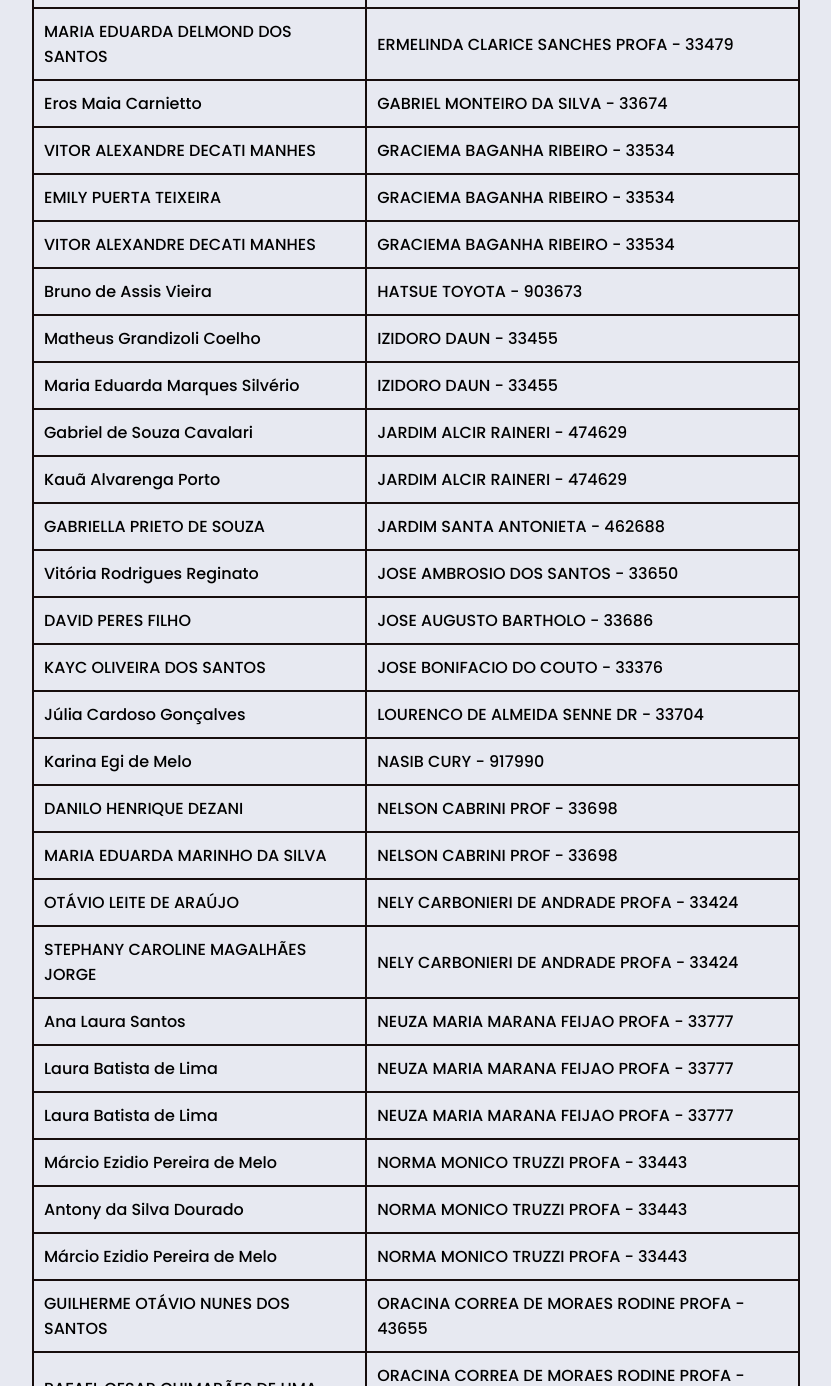
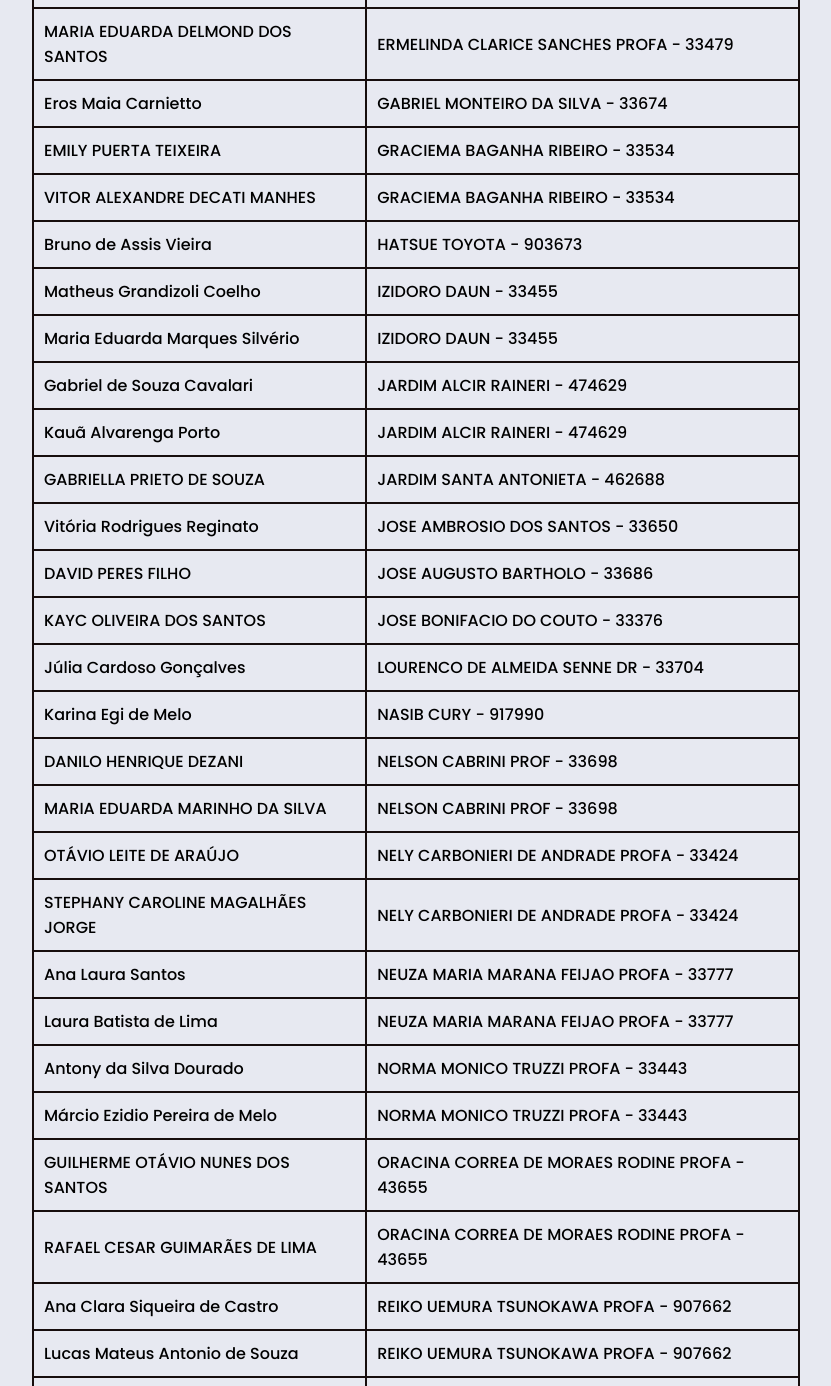
Before and after one commit to aguinaldool/estrelasprogramacao, a plain HTML site: page estudantes.html in a window 1280 px wide. Shown: the part 1020-2406 px from the top of the page, without its empty margins (224-1055 px from the left). Drawn offline with Linux system fonts and the light colour scheme; a web font is replaced by a local one.

Commit message:
Update estudantes2.html
removidos nomes em duplicidade

```diff
--- a/estudantes.html
+++ b/estudantes.html
@@ -108,10 +108,7 @@
                 <td>Eros Maia Carnietto</td>
                 <td>GABRIEL MONTEIRO DA SILVA - 33674</td>
             </tr>
-            <tr>
-                <td>VITOR ALEXANDRE DECATI MANHES</td>
-                <td>GRACIEMA BAGANHA RIBEIRO - 33534</td>
-            </tr>
+
             <tr>
                 <td>EMILY PUERTA TEIXEIRA</td>
                 <td>GRACIEMA BAGANHA RIBEIRO - 33534</td>
@@ -184,18 +181,12 @@
                 <td>Ana Laura Santos</td>
                 <td>NEUZA MARIA MARANA FEIJAO PROFA - 33777</td>
             </tr>
+
             <tr>
                 <td>Laura Batista de Lima</td>
                 <td>NEUZA MARIA MARANA FEIJAO PROFA - 33777</td>
             </tr>
-            <tr>
-                <td>Laura Batista de Lima</td>
-                <td>NEUZA MARIA MARANA FEIJAO PROFA - 33777</td>
-            </tr>
-            <tr>
-                <td>Márcio Ezidio Pereira de Melo</td>
-                <td>NORMA MONICO TRUZZI PROFA - 33443</td>
-            </tr>
+
             <tr>
                 <td>Antony da Silva Dourado</td>
                 <td>NORMA MONICO TRUZZI PROFA - 33443</td>
```
